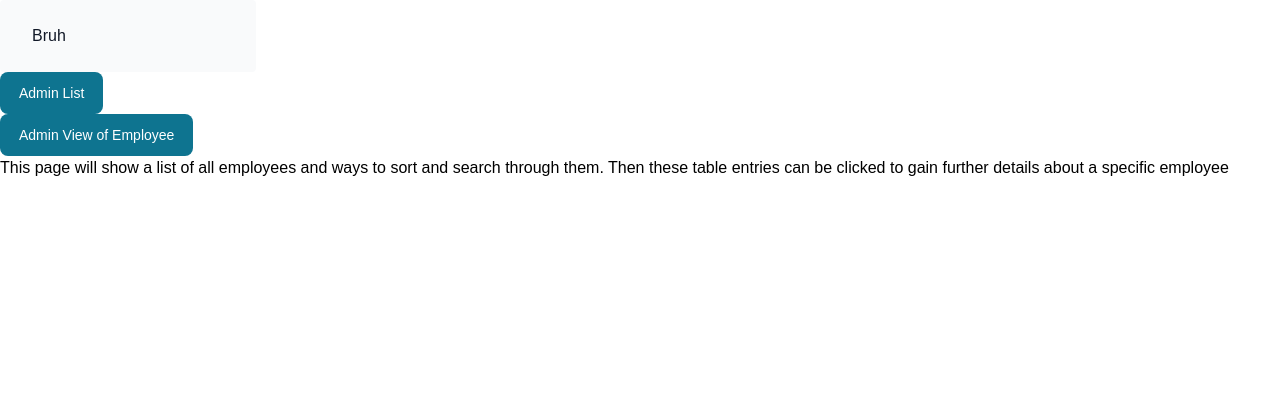
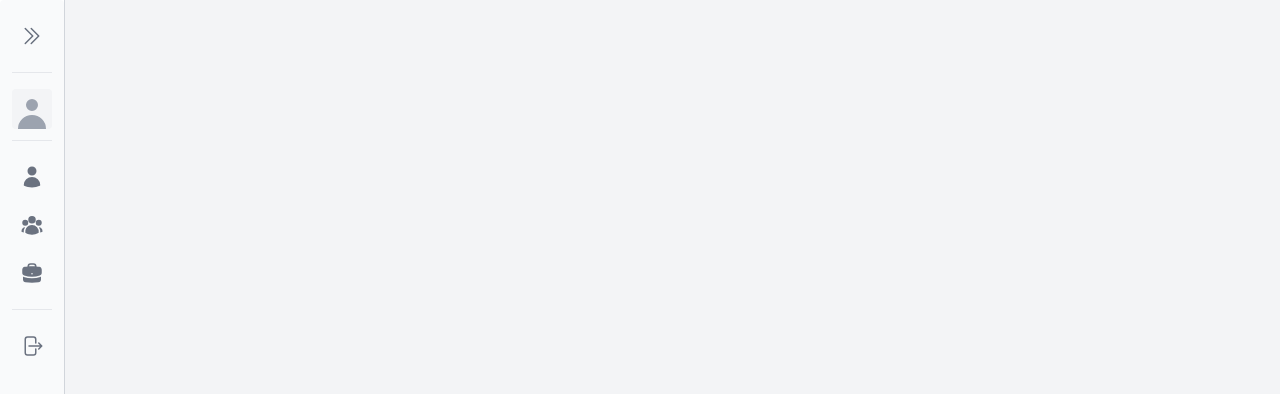
Before and after one commit to IT21058578/itp-frontend, a React (Create React App) app: page /admin/employee in a window 1280 px wide. Shown: the top 394 px of the page. Built offline with nearby package versions, Linux system fonts and the light colour scheme.

Commit message:
Began work on admin layout

```diff
--- /dev/null
+++ b/src/AdminLayout.jsx
@@ -0,0 +1,35 @@
+import React, { useContext } from "react";
+import { AdminSidebar } from "./empManage/components";
+import { Route, Routes } from "react-router-dom";
+import { SchedCalenderPage } from "./schedManage/page";
+import { Fragment } from "react";
+import AuthContext from "./context/AuthProvider";
+import { AdmEmpPage } from "./empManage/page";
+
+function AdminLayout() {
+	const { auth } = useContext(AuthContext);
+
+	return (
+		<Fragment>
+			<div className="flex">
+				<div>
+					<AdminSidebar />
+				</div>
+				<div className="bg-gray-100 p-2 w-full">
+					<Routes>
+						<Route
+							path="jobs"
+							element={<SchedCalenderPage auth={auth} />}
+						></Route>
+						<Route
+							path="employees"
+							element={<AdmEmpPage auth={auth} />}
+						></Route>
+					</Routes>
+				</div>
+			</div>
+		</Fragment>
+	);
+}
+
+export default AdminLayout;
--- a/src/App.js
+++ b/src/App.js
@@ -1,7 +1,6 @@
 import EmpLayout from "./empManage/EmpLayout";
-import AdmEmpLayout from "./empManage/AdmEmpLayout";
-import AdmSchedLayout from "./schedManage/AdmSchedLayout";
 import { BrowserRouter as Router, Route, Routes } from "react-router-dom";
+import AdminLayout from "./AdminLayout";
 
 function App() {
   return (
@@ -9,13 +8,10 @@ function App() {
       <Router>
         <Routes>
           <Route path="employee/*" element={<EmpLayout />}></Route>
-          <Route path="admin">
-            <Route path="schedule/*" element={<AdmSchedLayout />}></Route>
-            <Route path="employee/*" element={<AdmEmpLayout />}></Route>
-          </Route>
+          <Route path="admin/*" element={<AdminLayout />} ></Route>
         </Routes>
       </Router>
-    </div>
+    </div >
   );
 }
 
--- a/src/empManage/AdmEmpLayout.jsx
+++ /dev/null
@@ -1,32 +0,0 @@
-import { Button, Sidebar } from "flowbite-react";
-import React, { Fragment, useContext } from "react";
-import { Routes, Route, useNavigate } from "react-router-dom";
-import { AdmEmpListPage, AdmEmpPage } from "./page";
-import AuthContext from "../context/AuthProvider";
-import AdminSidebar from "./components/AdminSidebar";
-
-function AdmEmpLayout() {
-	const navigate = useNavigate();
-	const { auth } = useContext(AuthContext); //Should get information from auth.
-
-	return (
-		//TODO: Make Side-bar
-		//TODO: Make Individual Employee Navigation
-		<Fragment>
-			<AdminSidebar auth={auth} />
-			<div>
-				<Button onClick={() => navigate("/admin/employee")}>Admin List</Button>
-				<Button onClick={() => navigate("/admin/employee/" + auth.userId)}>
-					Admin View of Employee
-				</Button>
-			</div>
-
-			<Routes>
-				<Route path="/" element={<AdmEmpListPage auth={auth} />}></Route>
-				<Route path="/:empId" element={<AdmEmpPage auth={auth} />}></Route>
-			</Routes>
-		</Fragment>
-	);
-}
-
-export default AdmEmpLayout;
--- a/src/empManage/EmpLayout.jsx
+++ b/src/empManage/EmpLayout.jsx
@@ -1,13 +1,11 @@
-import { Button, Sidebar } from "flowbite-react";
 import React, { Fragment, useContext } from "react";
-import { Routes, Route, useNavigate } from "react-router-dom";
+import { Routes, Route } from "react-router-dom";
 import AuthContext from "../context/AuthProvider";
 import { EmpSidebar } from "./components";
 import { EmpJobPage, EmpLandPage, EmpStatPage } from "./page";
 
 function EmpLayout() {
-	const navigate = useNavigate();
-	const { auth, setAuth } = useContext(AuthContext);
+	const { auth } = useContext(AuthContext);
 
 	return (
 		<Fragment>
--- a/src/empManage/components/AdminSidebar.jsx
+++ b/src/empManage/components/AdminSidebar.jsx
@@ -1,13 +1,113 @@
-import { Sidebar } from "flowbite-react/lib/esm/components";
+import { Avatar, Sidebar } from "flowbite-react";
 import React from "react";
+import { useNavigate } from "react-router-dom";
+import { useContext, useState, useEffect } from "react";
+import AuthContext from "../../context/AuthProvider";
+import {
+	ChevronDoubleRightIcon,
+	ChevronDoubleLeftIcon,
+	UserIcon,
+	BriefcaseIcon,
+	ArrowRightOnRectangleIcon,
+	UserGroupIcon,
+} from "@heroicons/react/24/solid";
 
-function AdminSidebar() {
+const ADM_LAND_URL = "/admin";
+const ADM_EMPS_URL = "/admin/employees";
+const ADM_JOBS_URL = "/admin/jobs";
+
+function AdminSidebar({ auth }) {
+	const { setAuth } = useContext(AuthContext);
+	const [firstName, setFirstName] = useState("");
+	const [lastName, setLastName] = useState("");
+	const [email, setEmail] = useState("");
+	const [avatarUrl, setAvatarUrl] = useState("");
+	const navigate = useNavigate();
+	const [collapsed, setCollapsed] = useState(true);
+
+	useEffect(() => {
+		setFirstName(auth?.firstName);
+		setLastName(auth?.lastName);
+		setEmail(auth?.email);
+		setAvatarUrl(auth?.avatarUrl);
+	}, [auth]);
+
+	function gotoPage(e, url) {
+		e.preventDefault();
+		navigate(url);
+	}
+
+	function handleCollapse(e) {
+		e.preventDefault();
+		setCollapsed(!collapsed);
+		console.log("collapsed: " + !collapsed);
+	}
+
+	function userLogout(e) {
+		e.preventDefault();
+		setAuth({}); //Revoke authorization.
+		navigate("/login"); //Redirect to login.
+	}
+
 	return (
-		<div>
-			<Sidebar>
+		<div className="border-r w-fit h-full border-gray-300">
+			<Sidebar style={{ height: "100vh" }} collapsed={collapsed}>
 				<Sidebar.Items>
 					<Sidebar.ItemGroup>
-						<Sidebar.Item>Bruh</Sidebar.Item>
+						<Sidebar.Item
+							href=""
+							onClick={(e) => handleCollapse(e)}
+							icon={!collapsed ? ChevronDoubleLeftIcon : ChevronDoubleRightIcon}
+							style={{ height: "2.5rem" }}
+						>
+							<div className="inline-block align-middle">Collapse</div>
+						</Sidebar.Item>
+					</Sidebar.ItemGroup>
+					<Sidebar.ItemGroup style={{ height: "3.25rem" }}>
+						<Avatar size="md" img={avatarUrl}>
+							{!collapsed ? (
+								<div>
+									<div className="text-sm">{firstName + " " + lastName}</div>
+									<div className="text-xs">{email}</div>
+								</div>
+							) : null}
+						</Avatar>
+					</Sidebar.ItemGroup>
+					<Sidebar.ItemGroup>
+						<Sidebar.Item
+							href=""
+							onClick={(e) => gotoPage(e, ADM_LAND_URL)}
+							icon={UserIcon}
+							style={{ height: "2.5rem" }}
+						>
+							<div className="inline-block align-middle">Landing</div>
+						</Sidebar.Item>
+						<Sidebar.Item
+							href=""
+							onClick={(e) => gotoPage(e, ADM_EMPS_URL)}
+							icon={UserGroupIcon}
+							style={{ height: "2.5rem" }}
+						>
+							<div className="inline-block align-middle">Employees</div>
+						</Sidebar.Item>
+						<Sidebar.Item
+							href=""
+							onClick={(e) => gotoPage(e, ADM_JOBS_URL)}
+							icon={BriefcaseIcon}
+							style={{ height: "2.5rem" }}
+						>
+							<div className="inline-block align-middle">Jobs</div>
+						</Sidebar.Item>
+					</Sidebar.ItemGroup>
+					<Sidebar.ItemGroup>
+						<Sidebar.Item
+							href=""
+							onClick={(e) => userLogout(e)}
+							icon={ArrowRightOnRectangleIcon}
+							style={{ height: "2.5rem" }}
+						>
+							<div className="inline-block align-middle">Logout</div>
+						</Sidebar.Item>
 					</Sidebar.ItemGroup>
 				</Sidebar.Items>
 			</Sidebar>
--- a/src/empManage/components/EmpSidebar.jsx
+++ b/src/empManage/components/EmpSidebar.jsx
@@ -1,7 +1,7 @@
 import { Avatar, Sidebar } from "flowbite-react";
 import React from "react";
 import { useNavigate } from "react-router-dom";
-import { useContext, useState } from "react";
+import { useContext, useState, useEffect } from "react";
 import AuthContext from "../../context/AuthProvider";
 import {
 	ChevronDoubleRightIcon,
@@ -20,9 +20,19 @@ const EMP_PERS_URL = "/employee/personal";
 
 function EmpSidebar({ auth }) {
 	const { setAuth } = useContext(AuthContext);
+	const [firstName, setFirstName] = useState("");
+	const [lastName, setLastName] = useState("");
+	const [email, setEmail] = useState("");
+	const [avatarUrl, setAvatarUrl] = useState("");
 	const navigate = useNavigate();
+	const [collapsed, setCollapsed] = useState(true);
 
-	const [collapsed, setCollapsed] = useState(true);
+	useEffect(() => {
+		setFirstName(auth?.firstName);
+		setLastName(auth?.lastName);
+		setEmail(auth?.email);
+		setAvatarUrl(auth?.avatarUrl);
+	}, [auth]);
 
 	function gotoPage(e, url) {
 		e.preventDefault();
@@ -56,11 +66,11 @@ function EmpSidebar({ auth }) {
 						</Sidebar.Item>
 					</Sidebar.ItemGroup>
 					<Sidebar.ItemGroup style={{ height: "3.25rem" }}>
-						<Avatar size="md">
+						<Avatar size="md" img={avatarUrl}>
 							{!collapsed ? (
 								<div>
-									<div className="text-sm">Tharindu Gunasekera</div>
-									<div className="text-xs">gunasekeratharindu@gmail</div>
+									<div className="text-sm">{firstName + " " + lastName}</div>
+									<div className="text-xs">{email}</div>
 								</div>
 							) : null}
 						</Avatar>
--- a/src/schedManage/AdmSchedLayout.jsx
+++ /dev/null
@@ -1,39 +0,0 @@
-import { Button, Sidebar } from "flowbite-react";
-import React, { Fragment, useContext } from "react";
-import { Routes, Route, useNavigate } from "react-router-dom";
-import AuthContext from "../context/AuthProvider";
-import { SchedCalenderPage, SchedStatPage, SchedListPage } from "./page";
-
-function AdmSchedLayout() {
-	const navigate = useNavigate();
-	const { auth, setAuth } = useContext(AuthContext);
-
-	function userLogout() {
-		setAuth({}); //Revoke authorization.
-		navigate("/login"); //Redirect to login.
-	}
-
-	return (
-		//TODO: Make top-bar for scheduling navigation.
-		//TODO: Make admin side-bar.
-		<Fragment>
-			<div>
-				<Button onClick={() => navigate("/admin/schedule")}>Schedules</Button>
-				<Button onClick={() => navigate("/admin/schedule/stat")}>
-					Schedule Stat
-				</Button>
-				<Button onClick={() => navigate("/admin/schedule/list")}>
-					Schedule List
-				</Button>
-			</div>
-
-			<Routes>
-				<Route path="/" element={<SchedCalenderPage auth={auth} />}></Route>
-				<Route path="/stat" element={<SchedStatPage auth={auth} />}></Route>
-				<Route path="/list" element={<SchedListPage auth={auth} />}></Route>
-			</Routes>
-		</Fragment>
-	);
-}
-
-export default AdmSchedLayout;
```
